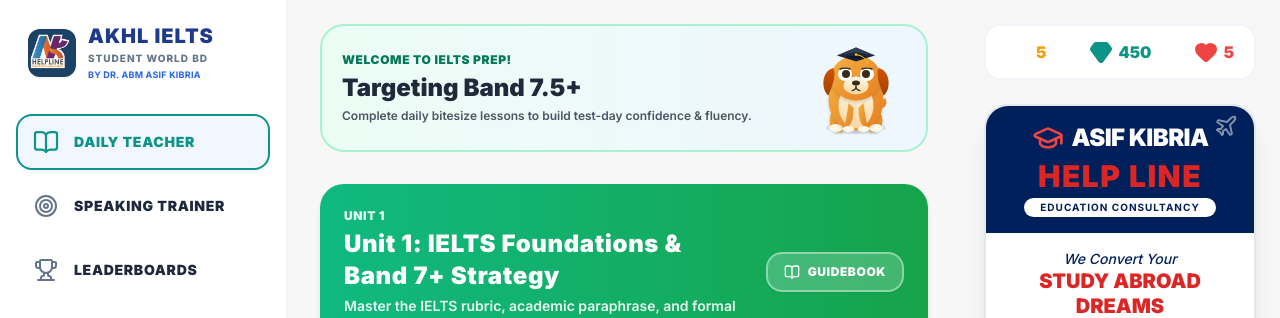
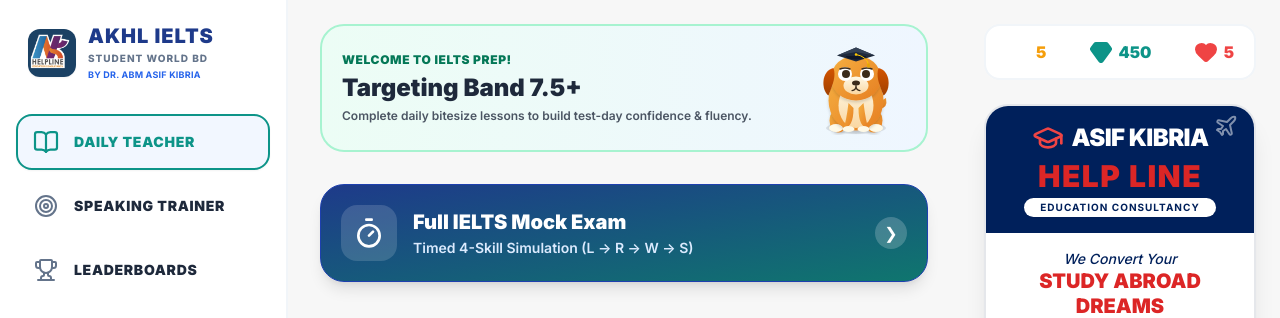
Before and after one commit to doctorAsif/IELTS-web-app, a React (Vite) app: page / in a window 1280 px wide. Shown: the top 318 px of the page. Built offline with nearby package versions, Linux system fonts and the light colour scheme; no server answers.

Commit message:
feat: add Full IELTS Mock Exam banner to Learning Path

```diff
--- a/src/components/path/LearningPath.tsx
+++ b/src/components/path/LearningPath.tsx
@@ -1,5 +1,6 @@
 import React, { useState } from 'react';
 import { IELTS_UNITS } from '../../data/units';
+import { Timer } from 'lucide-react';
 import { Unit, Lesson } from '../../lib/types';
 import { useApp } from '../../lib/store';
 import { UnitHeader } from './UnitHeader';
@@ -47,6 +48,32 @@
           </p>
         </div>
         <MascotSvg mood="encouraging" size={100} className="shrink-0 -my-2" />
+      </div>
+
+      {/* Full IELTS Mock Exam Banner */}
+      <div
+        onClick={() => onStartLesson({
+          id: 'mock-exam-full',
+          title: 'Full IELTS Mock Exam',
+          type: 'practice',
+          xpReward: 100
+        })}
+        className="mb-10 cursor-pointer transition-transform hover:scale-[1.02] active:scale-[0.98]"
+      >
+        <div className="p-5 rounded-3xl bg-gradient-to-br from-blue-900 to-teal-700 shadow-lg flex items-center justify-between border border-blue-800">
+          <div className="flex items-center gap-4">
+            <div className="p-3 bg-white/15 rounded-2xl">
+              <Timer className="w-8 h-8 text-white" />
+            </div>
+            <div>
+              <h3 className="text-lg md:text-xl font-black text-white">Full IELTS Mock Exam</h3>
+              <p className="text-xs md:text-sm text-blue-100 font-semibold mt-0.5">Timed 4-Skill Simulation (L → R → W → S)</p>
+            </div>
+          </div>
+          <div className="w-8 h-8 rounded-full bg-white/20 flex items-center justify-center text-white">
+            ❯
+          </div>
+        </div>
       </div>
 
       {/* Units Loop */}
```
